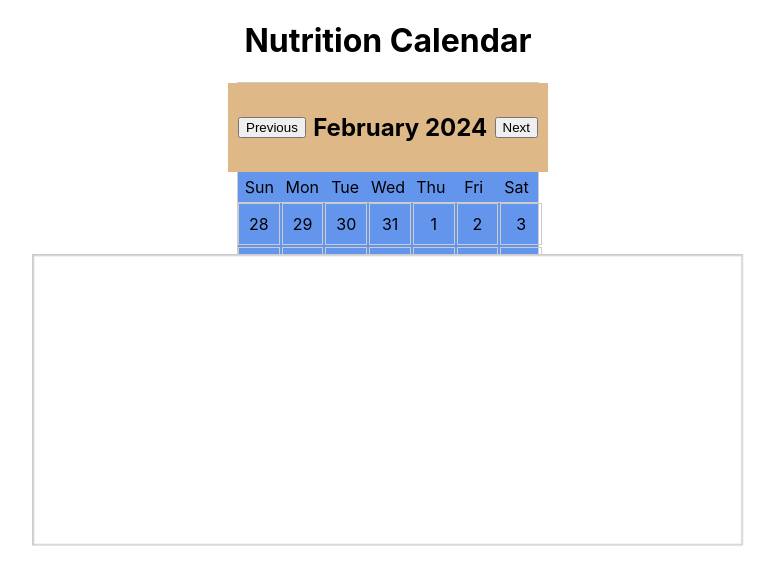
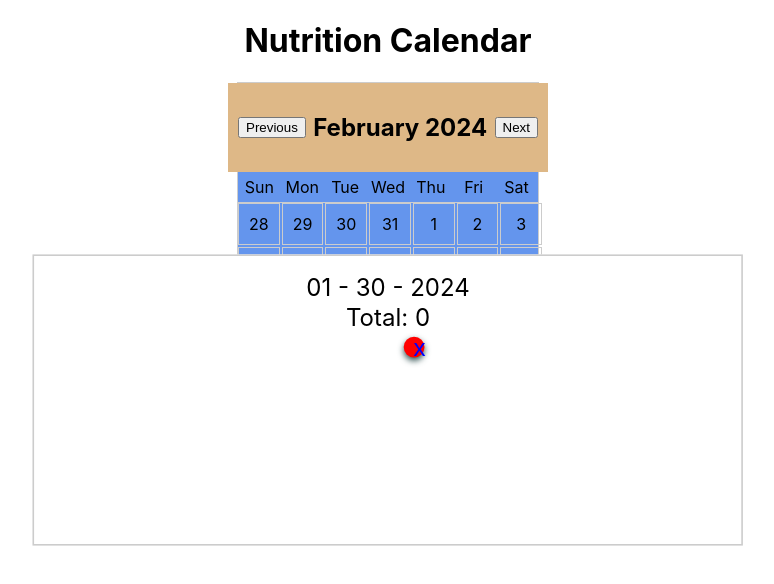
Before and after one commit to davidxv15/Nutrition-Calendar, a React (Create React App) app: page / in a window 1280 px wide. Both pictures are taken after a click on the element "30". Shown: the top 584 px of the page, without its empty margins (252-1026 px from the left). Built offline with nearby package versions, Linux system fonts and the light colour scheme.

Commit message:
reached mvp

```diff
--- a/src/components/Calendar/Calendar.css
+++ b/src/components/Calendar/Calendar.css
@@ -72,11 +72,16 @@
 }
 
 .day-content button {
+  font-size: 1em;
   position: absolute;
   top: auto;
   right: auto;
-  height: 15px;
-  width: 15px;
+  height: 13px;
+  width: 13px;
+  margin-left: 10px;
+  padding-right: 1px;
+  text-align: center;
+  vertical-align:middle;
   border-radius: 50%;
   background-color: transparent;
   border: none;
@@ -84,5 +89,18 @@
   color: blue;
   background-color: red;
   box-shadow: 0 2px 4px darkslategray;
-  translate: ;
+  /* transform:translateX(0.2rem); */
+  transform:translateY(0.15rem);
+  line-height: 0.1em;
 }
+
+/* .x-button {
+  text-align: center;
+  color: teal;
+  background-color: blueviolet;
+} */
+
+.close-button {
+  background-color: white;
+  color: darkred;
+}
--- a/src/components/Calendar/Calendar.jsx
+++ b/src/components/Calendar/Calendar.jsx
@@ -3,7 +3,6 @@ import moment from "moment";
 import Day from "./Day";
 import FoodInput from "../FoodInput/FoodInput";
 import { v4 as uuidv4 } from "uuid";
-
 import "./Calendar.css";
 
 const Calendar = () => {
@@ -45,6 +44,8 @@ const Calendar = () => {
           isExpanded={expandedDay && expandedDay.isSame(currentDate, "day")} // Pass isExpanded prop
           foodData={foodData[currentDate.format("YYYY-MM-DD")] || []} // Pass foodData for the day
           setFoodData={setFoodData}
+          setExpandedDay={setExpandedDay} // passing as a prop
+          selectedDate={selectedDate}
         />
       );
       currentDate.add(1, "day");
@@ -63,8 +64,8 @@ const Calendar = () => {
 
   const handleDayClick = (day) => {
     if (expandedDay && expandedDay.isSame(day, "day")) {
-      // If the clicked day is already expanded, collapse it
-      setExpandedDay(null);
+      // If the clicked day is already expanded, do nothing
+      return;
     } else {
       // Otherwise, expand the clicked day
       setExpandedDay(day);
--- a/src/components/Calendar/Day.css
+++ b/src/components/Calendar/Day.css
@@ -40,3 +40,8 @@ x.day-expanded {
   border: none;
   cursor: pointer;
 } */
+
+.close-button {
+  background-color: white;
+  color: darkred;
+}
--- a/src/components/Calendar/Day.jsx
+++ b/src/components/Calendar/Day.jsx
@@ -9,6 +9,8 @@ const Day = ({
   isExpanded,
   foodData,
   setFoodData,
+  setExpandedDay,
+  selectedDate,
 }) => {
   const isCurrentMonth = date.month() === currentMonth.month();
   const isToday = date.isSame(new Date(), "day");
@@ -29,33 +31,45 @@ const Day = ({
     });
   };
 
-  // console.log("foodData:", foodData);
-  // console.log("Is foodData an array?", Array.isArray(foodData));
-
-  // foodData.forEach((item, index) => {
-  //   console.log(`Food item ${index + 1}:`, item);
-  //   console.log(`Name: ${item.foodName}, Calories: ${item.calories}`);
-  // });
+  const totalCalories = foodData.reduce(
+    (total, item) => total + parseInt(item.calories, 10),
+    0
+  );
 
   return (
     <div
-      className={`day ${isCurrentMonth ? "" : "other-month"} ${
-        isToday ? "today" : ""
-      }`}
+      className={`day ${
+        date.month() === currentMonth.month() ? "" : "other-month"
+      } ${date.isSame(new Date(), "day") ? "today" : ""}`}
       onClick={handleDayClick}
     >
       {date.format("D")}
       {isExpanded && (
         <div className="day-expanded">
+          <div className="selected-date">
+            {selectedDate && selectedDate.format("MM - DD - YYYY")}
+          </div>
           <div className="day-content">
-            {/* DISPLAY: FOOD INPUT, THEN IT'S CALORIES */}
+            {/* DISPLAY: Date, Food Input, THEN IT'S CALORIES  and  total */}
+            <div className="total-calories">Total: {totalCalories}</div>
 
+            <button
+              className="close-button"
+              onClick={() => setExpandedDay(null)}
+            >
+              x
+            </button>
             <ol>
               {foodData.map((item) => (
                 <li key={item.uuid}>
                   {/* <span>{index + 1}. </span> */}
                   {item.foodName} - {item.calories} Cal{" "}
-                  <button onClick={() => handleDeleteFood(item.uuid)}>x</button>
+                  <button
+                    className="x-button"
+                    onClick={() => handleDeleteFood(item.uuid)}
+                  >
+                    x
+                  </button>
                 </li>
               ))}
             </ol>
--- a/src/components/FoodInput/FoodInput.jsx
+++ b/src/components/FoodInput/FoodInput.jsx
@@ -20,12 +20,14 @@ const FoodInput = ({ onAddFood }) => {
         placeholder="Food Name"
         value={foodName}
         onChange={(e) => setFoodName(e.target.value)}
+        required
       />
       <input
         type="number"
         placeholder="Calories"
         value={calories}
         onChange={(e) => setCalories(e.target.value)}
+        required
       />
       <button type="submit">Add Food</button>
     </form>
```
